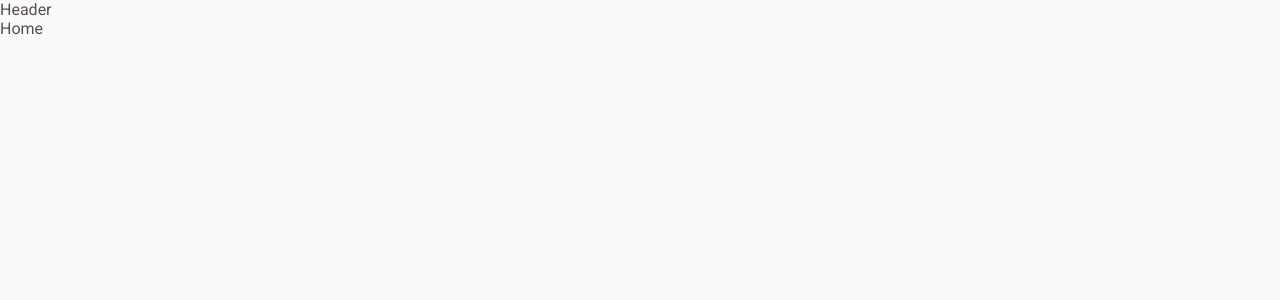
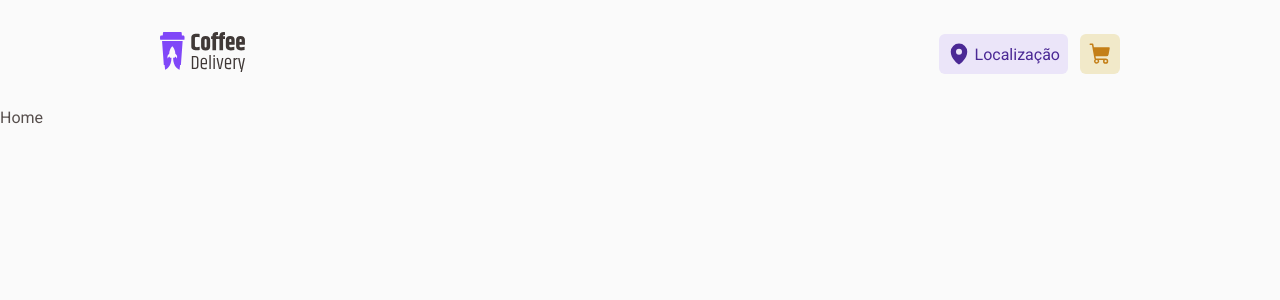
Before and after one commit to criric/coffee-delivery, a React (Vite) app: page / in a window 1280 px wide. Shown: the top 300 px of the page. Built offline with nearby package versions, Linux system fonts and the light colour scheme.

Commit message:
feat: Create header style

```diff
--- a/src/components/Header/index.tsx
+++ b/src/components/Header/index.tsx
@@ -1,5 +1,25 @@
+import { ShoppingCart } from '@phosphor-icons/react'
+import mainLogo from '../../assets/main-logo.svg'
+import { CartButton, HeaderContainer, Location } from './styles'
+import { MapPin } from '@phosphor-icons/react/dist/ssr/MapPin'
+import { NavLink } from "react-router-dom";
+
 export function Header(){
   return (
-    <div>Header</div>
+    <HeaderContainer>
+      <NavLink to='/'>
+        <img src={mainLogo} alt='' />
+      </NavLink>
+
+      <nav>
+        <Location>
+          <MapPin size={24} weight='fill'/>
+          <span>Localização</span>
+        </Location>
+        <CartButton href="/cart">
+          <ShoppingCart size={24} weight='fill'/>
+        </CartButton>
+      </nav>
+    </HeaderContainer>
   )
 }
--- a/src/components/Header/styles.ts
+++ b/src/components/Header/styles.ts
@@ -0,0 +1,37 @@
+import styled from "styled-components";
+
+export const HeaderContainer = styled.header`
+  display: flex;
+  justify-content: space-between;
+  padding: 2rem 10rem;
+
+  nav{
+    display: flex;
+    align-items: center;
+    gap: 0.75rem;
+  }
+`
+
+export const Location = styled.div`
+  display: flex;
+  align-items: center;
+  gap: 0.25rem;
+
+  background-color: ${props => props.theme["purple-light"]};
+  color: ${props => props.theme["purple-dark"]};
+
+  padding: 0.5rem;
+
+  border-radius: 6px;
+`
+
+export const CartButton = styled.a`
+  text-decoration: none;
+  background-color: ${props => props.theme["yellow-light"]};
+  color: ${props => props.theme["yellow-dark"]};
+
+  padding: 0.5rem;
+  max-height: 40px;
+
+  border-radius: 6px;
+`
--- a/src/styles/themes/default.ts
+++ b/src/styles/themes/default.ts
@@ -1,7 +1,7 @@
 export const defaultTheme = {
   'yellow-dark': '#C47F17',
   'yellow': '#DBAC2C',
-  'yellow-light': '#DBAC2C',
+  'yellow-light': '#F1E9C9',
 
   'purple-dark': '#4B2995',
   'purple': '#8047F8',
```
Also changed, not shown: src/assets/main-logo.svg (added).
